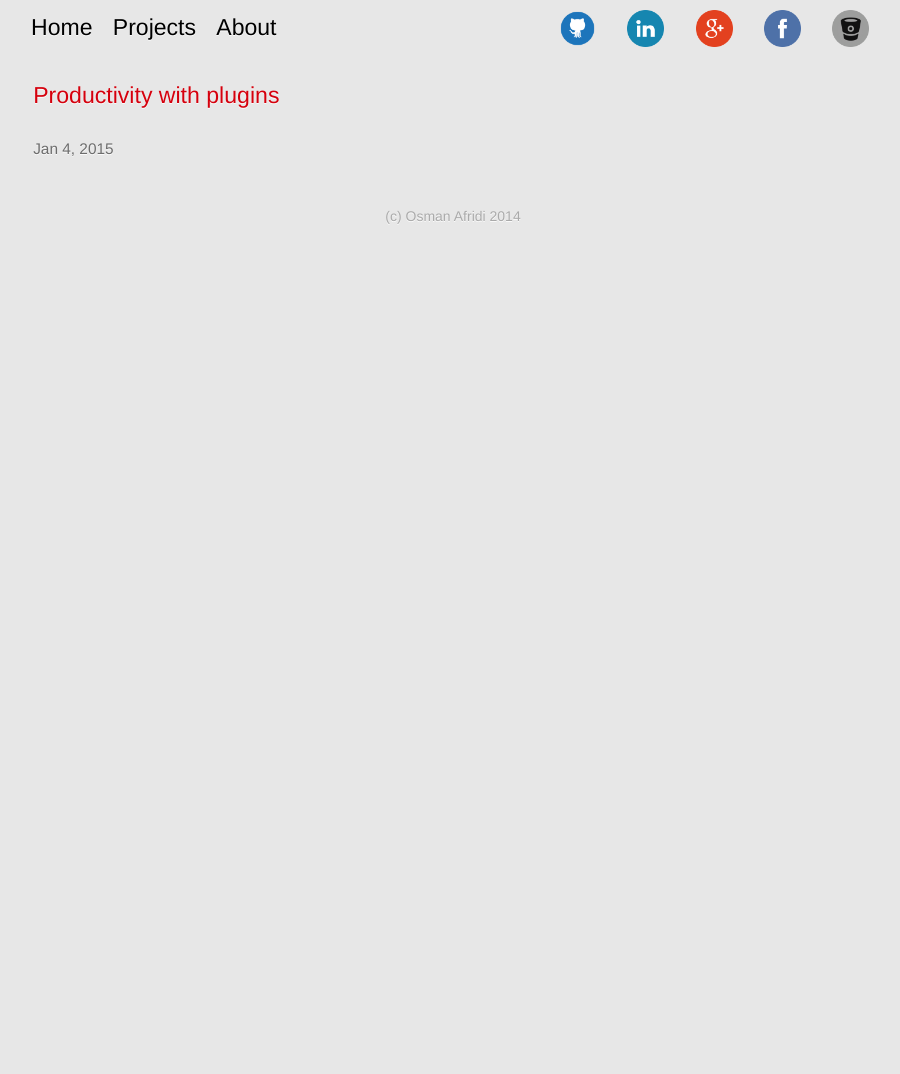
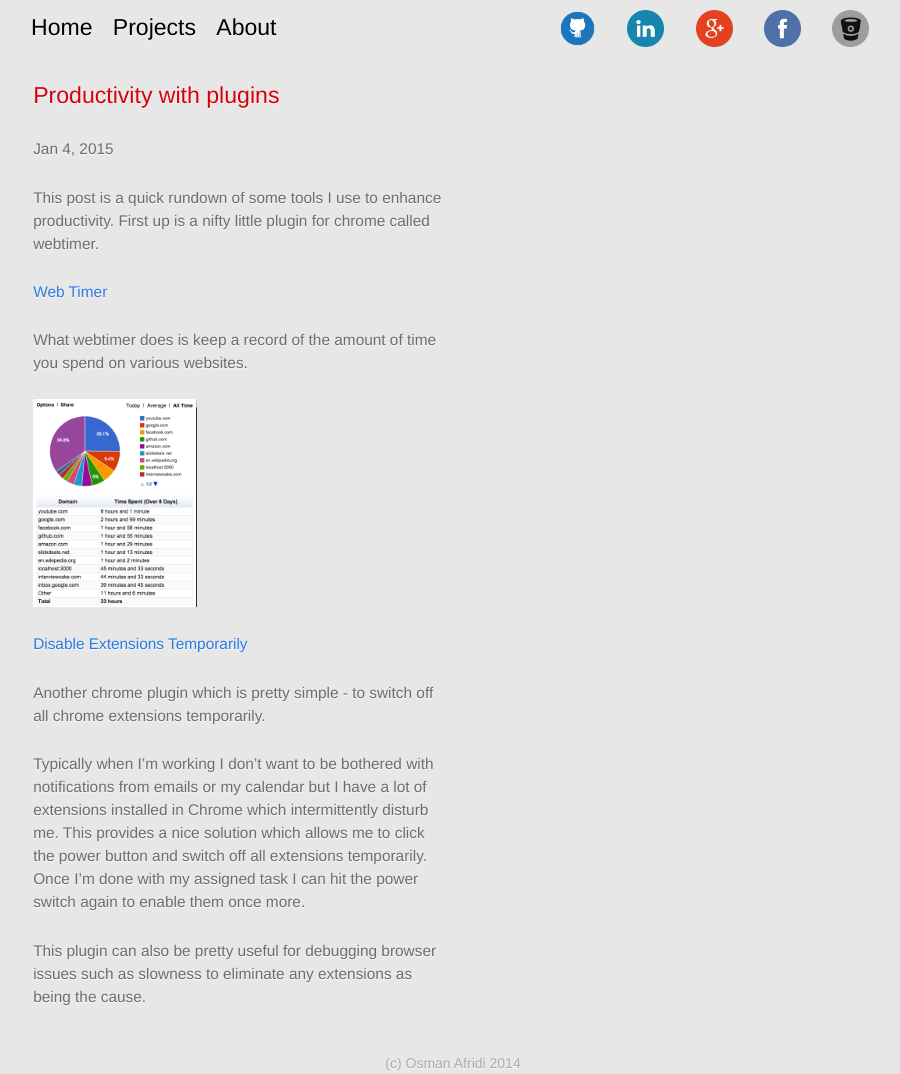
Before and after one commit to oafridi/oafridi.github.io, a Jekyll site: the page built from _posts/2015-01-04-chrome-plugins.md, in a window 1280 px wide. Shown: the whole page, without its empty margins (187-1087 px from the left). Built offline with Jekyll 4.4.1, drawn with Linux system fonts in a browser that asks for light colours; before the commit the page ends 900 px from its top, so only the background shows below that.

Commit message:
update post on chrome plugins

```diff
--- a/_posts/2015-01-04-chrome-plugins.md
+++ b/_posts/2015-01-04-chrome-plugins.md
@@ -5,3 +5,21 @@
 tags: chrome plugins productivity
 summary: An overview of chrome plugins I use
 ---
+
+This post is a quick rundown of some tools I use to enhance productivity. First up is a nifty little plugin for chrome called webtimer.
+
+#### <a href="https://chrome.google.com/webstore/detail/web-timer/ggnjbdfgigejghknieofeahaknkjafim?hl=en">Web Timer</a>
+
+
+What webtimer does is keep a record of the amount of time you spend on various websites.
+
+![weekly average](/imgs/posts/webtimer.png)
+
+
+#### <a href="https://chrome.google.com/webstore/detail/disable-extensions-tempor/lcfdefmogcogicollfebhgjiiakbjdje?hl=en">Disable Extensions Temporarily</a>
+
+Another chrome plugin which is pretty simple - to switch off all chrome extensions temporarily.
+
+Typically when I'm working I don't want to be bothered with notifications from emails or my calendar but I have a lot of extensions installed in Chrome which intermittently disturb me. This provides a nice solution which allows me to click the power button and switch off all extensions temporarily. Once I'm done with my assigned task I can hit the power switch again to enable them once more.
+
+This plugin can also be pretty useful for debugging browser issues such as slowness to eliminate any extensions as being the cause.
```
Also changed, not shown: imgs/bitbucket.png (deleted), imgs/border.png (deleted), imgs/box-model.gif (deleted), imgs/download.jpeg (deleted), imgs/fb.GIF (deleted), imgs/image002.jpg (deleted), imgs/linkedin.GIF (deleted), imgs/margin.png (deleted), imgs/padding.png (deleted), imgs/posts/webtimer.png (added), imgs/profile.png (deleted), imgs/twitter.GIF (deleted), 1 other file.
